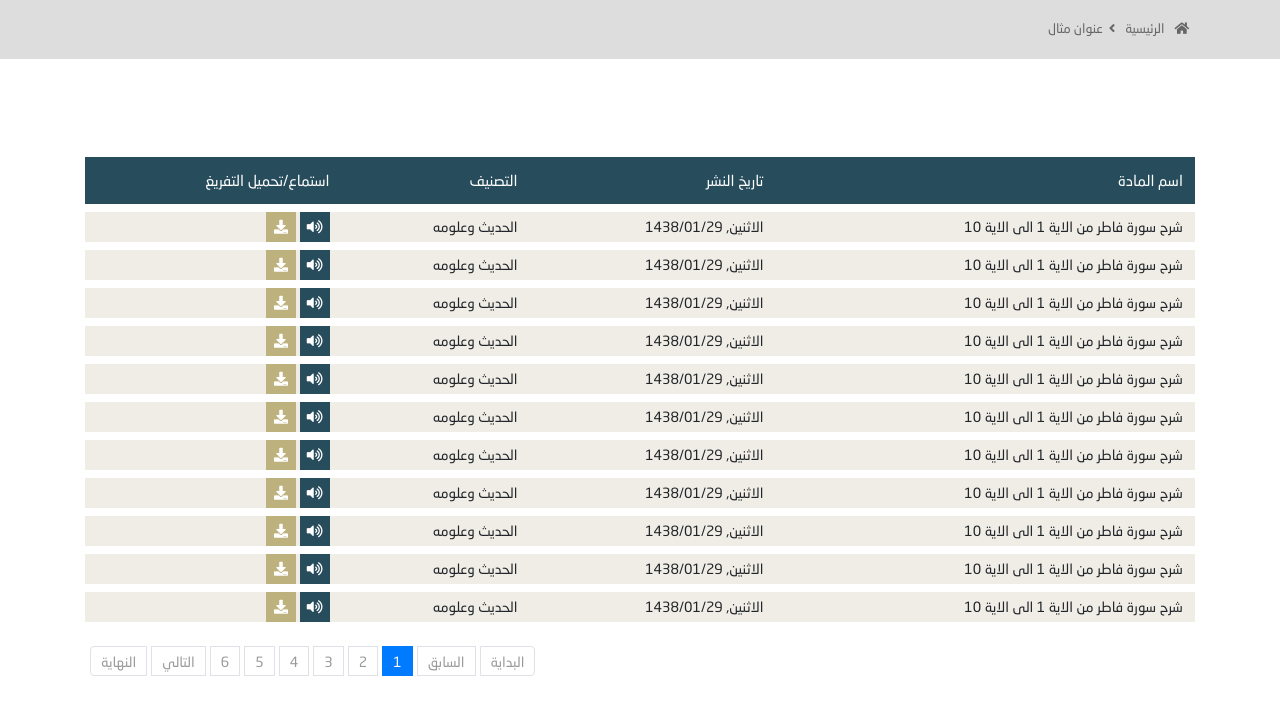
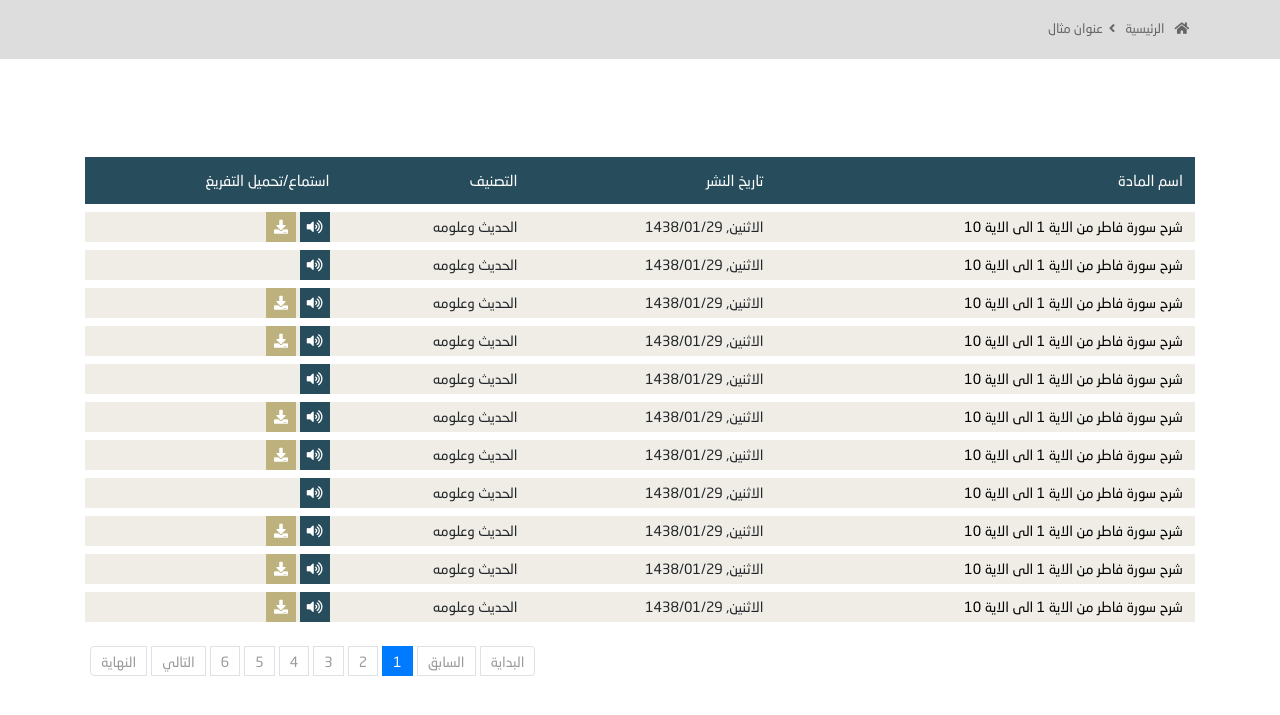
Before and after one commit to OmarAliSoliman/afyaa, a plain HTML site: page sounds-archive.html in a window 1280 px wide. Shown: the part 263-978 px from the top of the page. Drawn offline with Linux system fonts and the light colour scheme.

Commit message:
if-no-link-to-download-then-remove-the-icon-from-soung

```diff
--- a/sounds-archive.html
+++ b/sounds-archive.html
@@ -165,7 +165,7 @@
           </thead>
           <tbody>
             <tr>
-              <td scope="row">شرح سورة فاطر من الاية 1 الى الاية 10</td>
+              <td scope="row"><a href="">شرح سورة فاطر من الاية 1 الى الاية 10</a></td>
               <td> الاثنين, 1438/01/29</td>
               <td> الحديث وعلومه</td>
               <td>
@@ -178,7 +178,20 @@
               </td>
             </tr>
             <tr>
-              <td scope="row">شرح سورة فاطر من الاية 1 الى الاية 10</td>
+              <td scope="row"><a href="">شرح سورة فاطر من الاية 1 الى الاية 10</a></td>
+              <td> الاثنين, 1438/01/29</td>
+              <td> الحديث وعلومه</td>
+              <td>
+                <a href="">
+                  <i class="fas fa-volume-up"></i>
+                </a>
+                <!-- <a href="">
+                  <i class="fas fa-download"></i>
+                </a> -->
+              </td>
+            </tr>
+            <tr>
+              <td scope="row"><a href="">شرح سورة فاطر من الاية 1 الى الاية 10</a></td>
               <td> الاثنين, 1438/01/29</td>
               <td> الحديث وعلومه</td>
               <td>
@@ -191,7 +204,7 @@
               </td>
             </tr>
             <tr>
-              <td scope="row">شرح سورة فاطر من الاية 1 الى الاية 10</td>
+              <td scope="row"><a href="">شرح سورة فاطر من الاية 1 الى الاية 10</a></td>
               <td> الاثنين, 1438/01/29</td>
               <td> الحديث وعلومه</td>
               <td>
@@ -204,7 +217,20 @@
               </td>
             </tr>
             <tr>
-              <td scope="row">شرح سورة فاطر من الاية 1 الى الاية 10</td>
+              <td scope="row"><a href="">شرح سورة فاطر من الاية 1 الى الاية 10</a></td>
+              <td> الاثنين, 1438/01/29</td>
+              <td> الحديث وعلومه</td>
+              <td>
+                <a href="">
+                  <i class="fas fa-volume-up"></i>
+                </a>
+                <!-- <a href="">
+                  <i class="fas fa-download"></i>
+                </a> -->
+              </td>
+            </tr>
+            <tr>
+              <td scope="row"><a href="">شرح سورة فاطر من الاية 1 الى الاية 10</a></td>
               <td> الاثنين, 1438/01/29</td>
               <td> الحديث وعلومه</td>
               <td>
@@ -217,7 +243,7 @@
               </td>
             </tr>
             <tr>
-              <td scope="row">شرح سورة فاطر من الاية 1 الى الاية 10</td>
+              <td scope="row"><a href="">شرح سورة فاطر من الاية 1 الى الاية 10</a></td>
               <td> الاثنين, 1438/01/29</td>
               <td> الحديث وعلومه</td>
               <td>
@@ -230,7 +256,20 @@
               </td>
             </tr>
             <tr>
-              <td scope="row">شرح سورة فاطر من الاية 1 الى الاية 10</td>
+              <td scope="row"><a href="">شرح سورة فاطر من الاية 1 الى الاية 10</a></td>
+              <td> الاثنين, 1438/01/29</td>
+              <td> الحديث وعلومه</td>
+              <td>
+                <a href="">
+                  <i class="fas fa-volume-up"></i>
+                </a>
+                <!-- <a href="">
+                  <i class="fas fa-download"></i>
+                </a> -->
+              </td>
+            </tr>
+            <tr>
+              <td scope="row"><a href="">شرح سورة فاطر من الاية 1 الى الاية 10</a></td>
               <td> الاثنين, 1438/01/29</td>
               <td> الحديث وعلومه</td>
               <td>
@@ -243,7 +282,7 @@
               </td>
             </tr>
             <tr>
-              <td scope="row">شرح سورة فاطر من الاية 1 الى الاية 10</td>
+              <td scope="row"><a href="">شرح سورة فاطر من الاية 1 الى الاية 10</a></td>
               <td> الاثنين, 1438/01/29</td>
               <td> الحديث وعلومه</td>
               <td>
@@ -256,46 +295,7 @@
               </td>
             </tr>
             <tr>
-              <td scope="row">شرح سورة فاطر من الاية 1 الى الاية 10</td>
-              <td> الاثنين, 1438/01/29</td>
-              <td> الحديث وعلومه</td>
-              <td>
-                <a href="">
-                  <i class="fas fa-volume-up"></i>
-                </a>
-                <a href="">
-                  <i class="fas fa-download"></i>
-                </a>
-              </td>
-            </tr>
-            <tr>
-              <td scope="row">شرح سورة فاطر من الاية 1 الى الاية 10</td>
-              <td> الاثنين, 1438/01/29</td>
-              <td> الحديث وعلومه</td>
-              <td>
-                <a href="">
-                  <i class="fas fa-volume-up"></i>
-                </a>
-                <a href="">
-                  <i class="fas fa-download"></i>
-                </a>
-              </td>
-            </tr>
-            <tr>
-              <td scope="row">شرح سورة فاطر من الاية 1 الى الاية 10</td>
-              <td> الاثنين, 1438/01/29</td>
-              <td> الحديث وعلومه</td>
-              <td>
-                <a href="">
-                  <i class="fas fa-volume-up"></i>
-                </a>
-                <a href="">
-                  <i class="fas fa-download"></i>
-                </a>
-              </td>
-            </tr>
-            <tr>
-              <td scope="row">شرح سورة فاطر من الاية 1 الى الاية 10</td>
+              <td scope="row"><a href="">شرح سورة فاطر من الاية 1 الى الاية 10</a></td>
               <td> الاثنين, 1438/01/29</td>
               <td> الحديث وعلومه</td>
               <td>
```
Also changed, not shown: sounds-show.html (+6 -6 lines).
